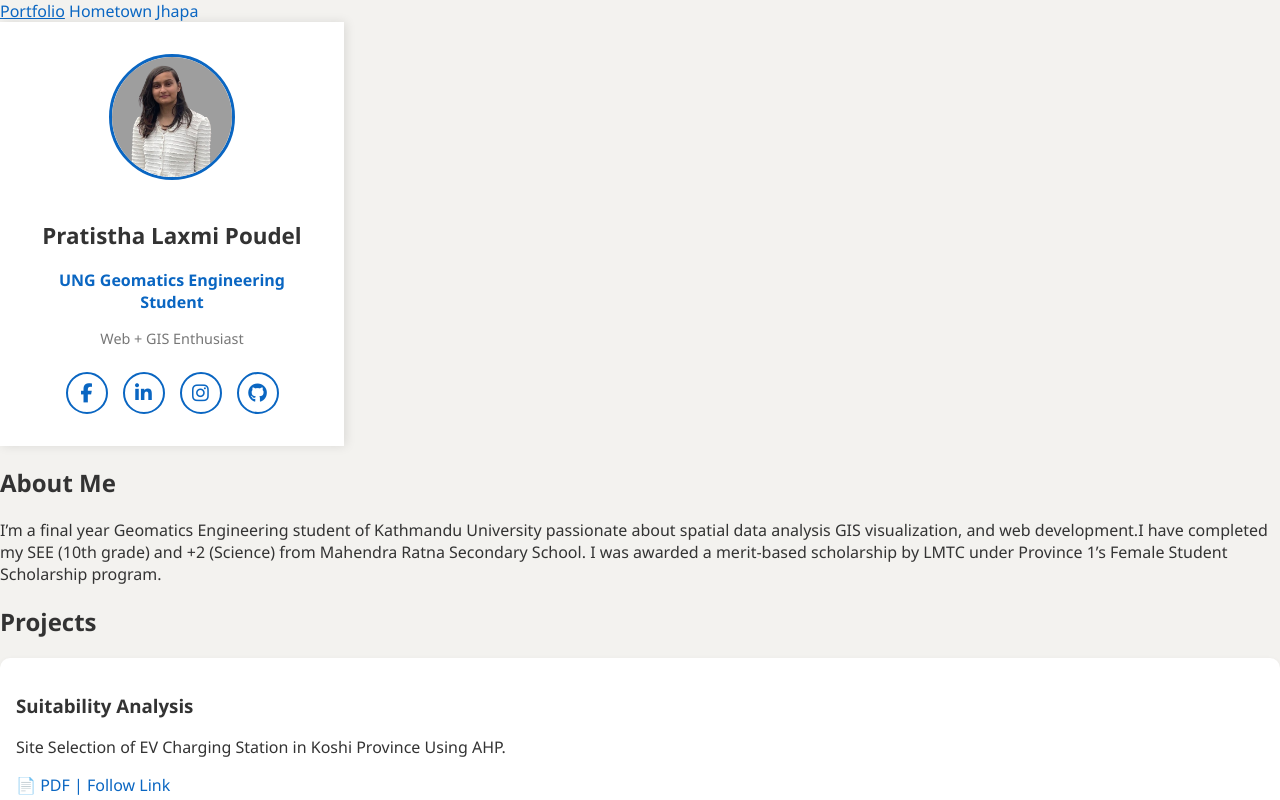
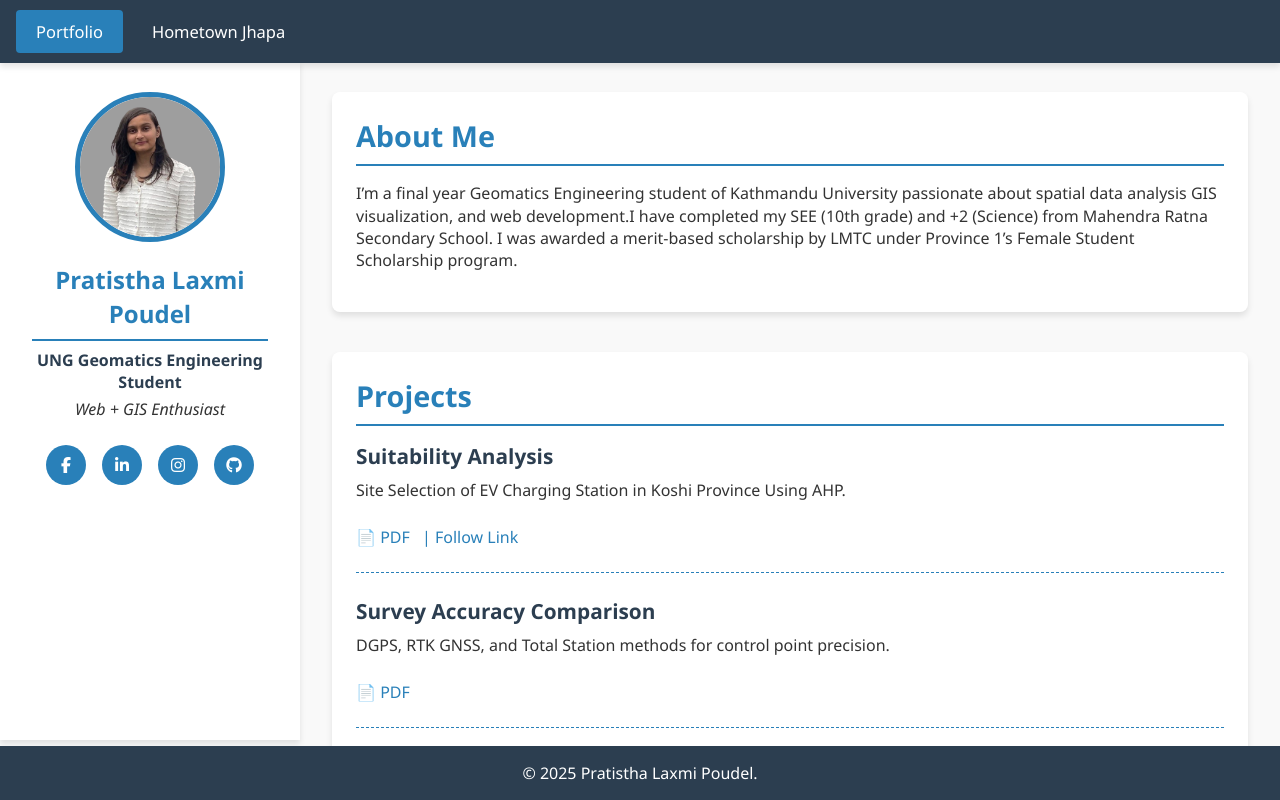
Before and after one commit to Laxmipratistha/portfolio, a plain HTML site: page index.html in a window 1280 px wide. Shown: the top 800 px of the page. Drawn offline with Linux system fonts and the light colour scheme.

Commit message:
Update style.css

```diff
--- a/style.css
+++ b/style.css
@@ -1,180 +1,261 @@
 :root {
-  --bg: #f3f2ef;/* Define custom var */
-  --text: #333;
+      --primary-color: #2980b9;
+      --secondary-color: #2c3e50;
+      --accent-color: #e74c3c;
+      --text-color: #333;
+      --bg-color: #f9f9f9;
       --card-bg: #fff;
-  --accent: #0a66c2;
-  --button-text: white;
+      --header-bg: #2c3e50;
+      --footer-bg: #2c3e50;
+      --text-light: #fff;
+      --shadow: 0 4px 6px rgba(0, 0, 0, 0.1);
+      --transition: all 0.3s ease;
     }
 
-body.dark-theme {
-  --bg: #1c1e21;
-  --text: #f0f0f0;
-  --card-bg: #242526;
-  --accent: #2d88ff;
-  --button-text: white;
+    * {
+      margin: 0;
+      padding: 0;
+      box-sizing: border-box;
     }
-.header-band {
 
-  height: 80px;
-  background: linear-gradient(90deg, #3f51b5, #00bcd4);
-  color: white;
+    html, body {
+      height: 100%;
+    }
+
+    body {
+      font-family: 'Segoe UI', Tahoma, Geneva, Verdana, sans-serif;
+      line-height: 1.4;
+      color: var(--text-color);
+      background-color: var(--bg-color);
       display: flex;
       flex-direction: column;
-  justify-content: center;
-  align-items: center;
-  font-size: 14px;
     }
 
-
-.footer-band {
-  height: 80px;
-  background: linear-gradient(90deg, #3f51b5, #00bcd4);
-  color: white;
-  display: flex;
-  flex-direction: column;
-  justify-content: center;
-  align-items: center;
-  font-size: 14px;
+    /* Navigation */
+    .site-header {
+      background-color: var(--header-bg);
+      color: var(--text-light);
+      position: fixed;
+      top: 0;
+      width: 100%;
+      z-index: 1000;
+      box-shadow: var(--shadow);
     }
 
+    .nav-container {
+      max-width: 1200px;
+      width: 100%;
+      padding: 0 1rem;
+    }
 
-body {
-  margin: 0;
-  font-family: 'Segoe UI', sans-serif;
-  background-color: var(--bg);   /* Use custom variable */
-  color: var(--text);
-  transition: background 0.3s ease, color 0.3s ease;
+    .navbar {
+      display: flex;
+      padding: 10px 0;
     }
+
+    .navbar a {
+      color: var(--text-light);
+      text-decoration: none;
+      font-size: 16.5px;
+      padding: 10px 20px;
+      margin-right: 9px;
+      border-radius: 4px;
+      transition: background-color 0.3s;
+    }
+
+    .navbar a:hover {
+      background-color: var(--primary-color);
+    }
+
+    .navbar a.active {
+      background-color: var(--primary-color);
+    }
+
+    /* Layout */
+    .main-wrapper {
+      display: flex;
+      flex: 1;
+      margin-top: 60px;
+      min-height: calc(100vh - 60px - 60px);
+    }
+
+    .sidebar {
+      background-color: var(--card-bg);
+      padding: 2rem;
+      text-align: center;
+      box-shadow: var(--shadow);
+      width: 300px;
+      position: fixed;
+      top: 60px;
+      bottom: 60px;
+      left: 0;
+      overflow-y: auto;
+    }
+
+    .content-area {
+      flex: 1;
+      margin-left: 300px;
+      padding: 2rem;
+      overflow-y: auto;
+    }
+
+    @media (max-width: 1024px) {
+      .main-wrapper {
+        flex-direction: column;
+      }
+
+      .sidebar {
+        position: static;
+        width: 100%;
+        bottom: auto;
+      }
+
+      .content-area {
+        margin-left: 0;
+      }
+    }
+
+    /* Sidebar Profile */
+    .profile-pic {
+      width: 150px;
+      height: 150px;
+      border-radius: 50%;
+      object-fit: cover;
+      border: 5px solid var(--primary-color);
+      margin-bottom: 1rem;
+    }
+
+    .sidebar h2 {
+      color: var(--primary-color);
+      margin-bottom: 0.5rem;
+      font-size: 1.5rem;
+    }
+
+    .title {
+      font-weight: bold;
+      color: var(--secondary-color);
+      margin-bottom: 0.3rem;
+    }
+
+    .subtitle {
+      color: var(--text-color);
+      font-style: italic;
+      margin-bottom: 1.5rem;
+    }
+
     .social-icons {
-  margin-top: 1.5rem;
       display: flex;
       justify-content: center;
-  gap: 15px;
+      gap: 1rem;
+      margin-top: 1.5rem;
     }
 
     .icon-link {
-  font-size: 1.2rem;
-  color: var(--accent);
-  background: var(--card-bg);
-  border: 2px solid var(--accent);
-  border-radius: 50%;
-  width: 38px;
-  height: 38px;
-  display: flex;
+      display: inline-flex;
       align-items: center;
       justify-content: center;
-  transition: background 0.3s ease, color 0.3s ease;
+      width: 40px;
+      height: 40px;
+      border-radius: 50%;
+      background-color: var(--primary-color);
+      color: var(--text-light);
+      transition: var(--transition);
       text-decoration: none;
     }
 
     .icon-link:hover {
-  background: var(--accent);
-  color: var(--button-text);
+      background-color: var(--accent-color);
+      transform: translateY(-3px);
     }
 
-
-.theme-toggle-container {
-  text-align: right;
-  padding: 1rem;
+    /* Content Styling */
+    section {
+      margin-bottom: 2.5rem;
+      background-color: var(--card-bg);
+      padding: 1.5rem;
+      border-radius: 8px;
+      box-shadow: var(--shadow);
     }
 
-#theme-toggle {
-  background: var(--accent);
-  color: var(--button-text);
-  border: none;
-  padding: 0.5rem 1rem;
-  border-radius: 20px;
-  cursor: pointer;
+    h2 {
+      color: var(--primary-color);
+      margin-bottom: 1rem;
+      padding-bottom: 0.5rem;
+      border-bottom: 2px solid var(--primary-color);
+      font-size: 1.8rem;
     }
 
-.container {
-  display: flex;
-  flex-direction: row;
-  min-height: 100vh;
+    h3 {
+      color: var(--secondary-color);
+      margin-bottom: 0.5rem;
+      font-size: 1.3rem;
     }
 
-.sidebar {
-  width: 280px;
-  padding: 2rem;
-  background: var(--card-bg);
-  box-shadow: 2px 0 10px rgba(0,0,0,0.1);
-  text-align: center;
+    p {
+      margin-bottom: 1rem;
+      color: var(--text-color);
     }
 
-.profile-pic {
-  width: 120px;
-  height: 120px;
-  border-radius: 50%;
-  object-fit: cover;
-  border: 3px solid var(--accent);
-  margin-bottom: 1rem;
+    /* Projects */
+    .project {
+      margin-bottom: 1.5rem;
+      padding-bottom: 1.5rem;
+      border-bottom: 1px dashed var(--primary-color);
     }
 
-.sidebar h2 {
-  font-size: 1.4rem;
+    .project:last-child {
+      border-bottom: none;
+      margin-bottom: 0;
+      padding-bottom: 0;
     }
 
-.title {
-  font-weight: bold;
-  color: var(--accent);
+    .project a {
+      color: var(--primary-color);
+      text-decoration: none;
+      margin-right: 0.5rem;
+      transition: var(--transition);
+      display: inline-block;
+      margin-top: 0.5rem;
     }
 
-.subtitle {
-  font-size: 0.9rem;
-  color: #777;
-  margin-bottom: 1rem;
-}
-
-.btn {
-  display: inline-block;
-  background-color: var(--accent);
-  color: var(--button-text);
-  padding: 0.5rem 1rem;
-  margin: 5px 0;
-  border-radius: 20px;
-  text-decoration: none;
-  font-size: 0.9rem;
-}
-
-.main-content {
-  flex: 1;
-  padding: 2rem;
-}
-
-.main-content section {
-  margin-bottom: 2rem;
-}
-
-.projects .project {
-  background: var(--card-bg);
-  padding: 1rem;
-  margin: 1rem 0;
-  border-radius: 10px;
-  box-shadow: 0 1px 5px rgba(0,0,0,0.05);
-}
-
-a {
-  color: var(--accent);
-  text-decoration: none;
-}
-
-a:hover {
+    .project a:hover {
+      color: var(--accent-color);
       text-decoration: underline;
     }
 
-/* Responsive */
-@media (max-width: 768px) {
-  .container {
-    flex-direction: column;
+    /* Skills */
+    .about ul {
+      list-style-type: none;
+      padding-left: 1.5rem;
     }
 
-  .sidebar {
-    width: 100%;
-    box-shadow: none;
-    border-bottom: 1px solid #ddd;
+    .about li {
+      margin-bottom: 0.8rem;
+      position: relative;
     }
 
-  .main-content {
-    padding: 1rem;
+    .about li:before {
+      content: "▹";
+      position: absolute;
+      left: -1.5rem;
+      color: var(--primary-color);
     }
+
+    /* Footer */
+    .site-footer {
+      background-color: var(--footer-bg);
+      color: var(--text-light);
+      text-align: center;
+      padding: 1rem 0;
+      position: fixed;
+      bottom: 0;
+      width: 100%;
+      z-index: 1000;
     }
+
+    .footer-container {
+      max-width: 1200px;
+      margin: 0 auto;
+      width: 100%;
+      padding: 0 1rem;
+    }
```
Lines whose indentation alone changed are shown as unchanged.
